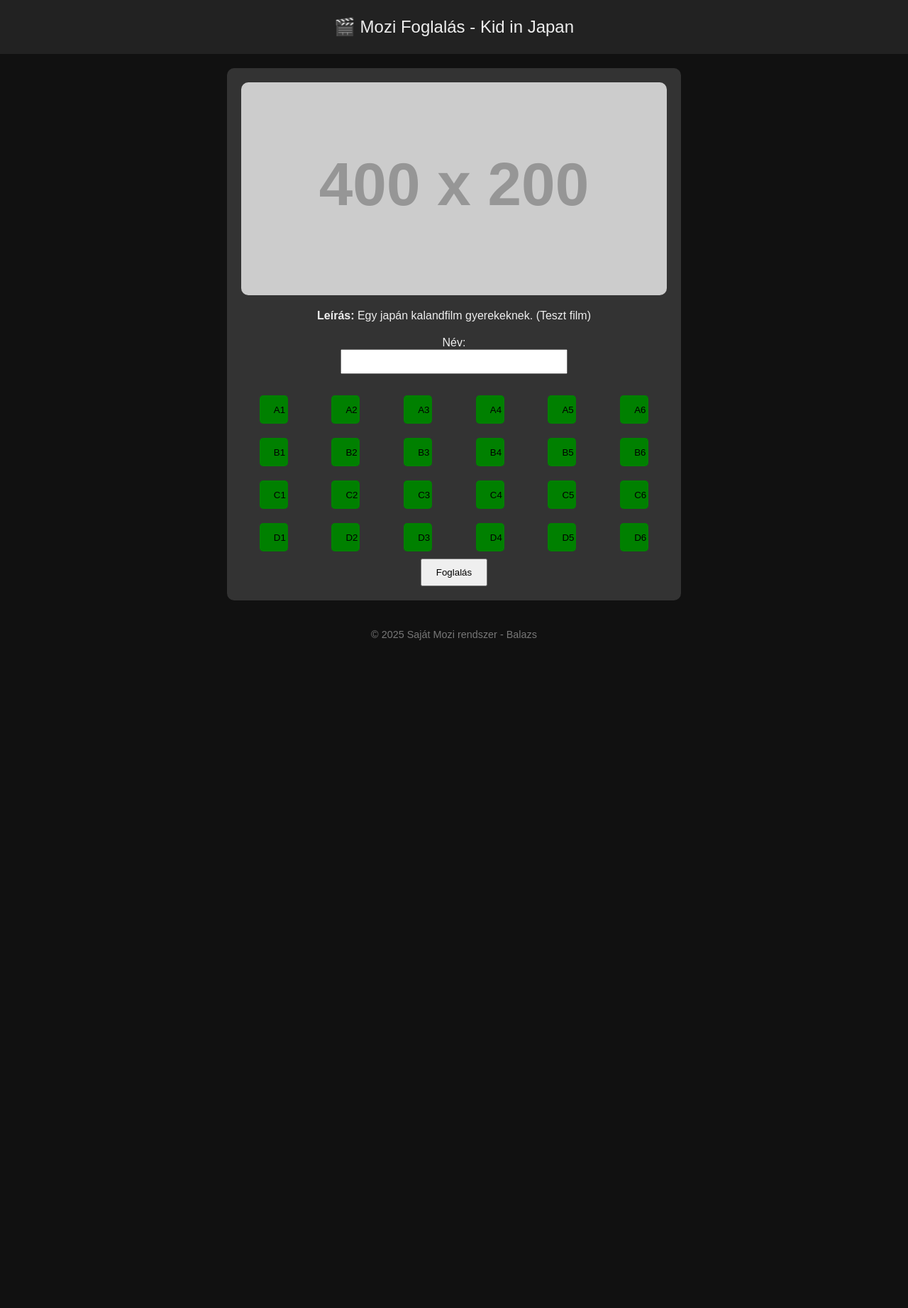
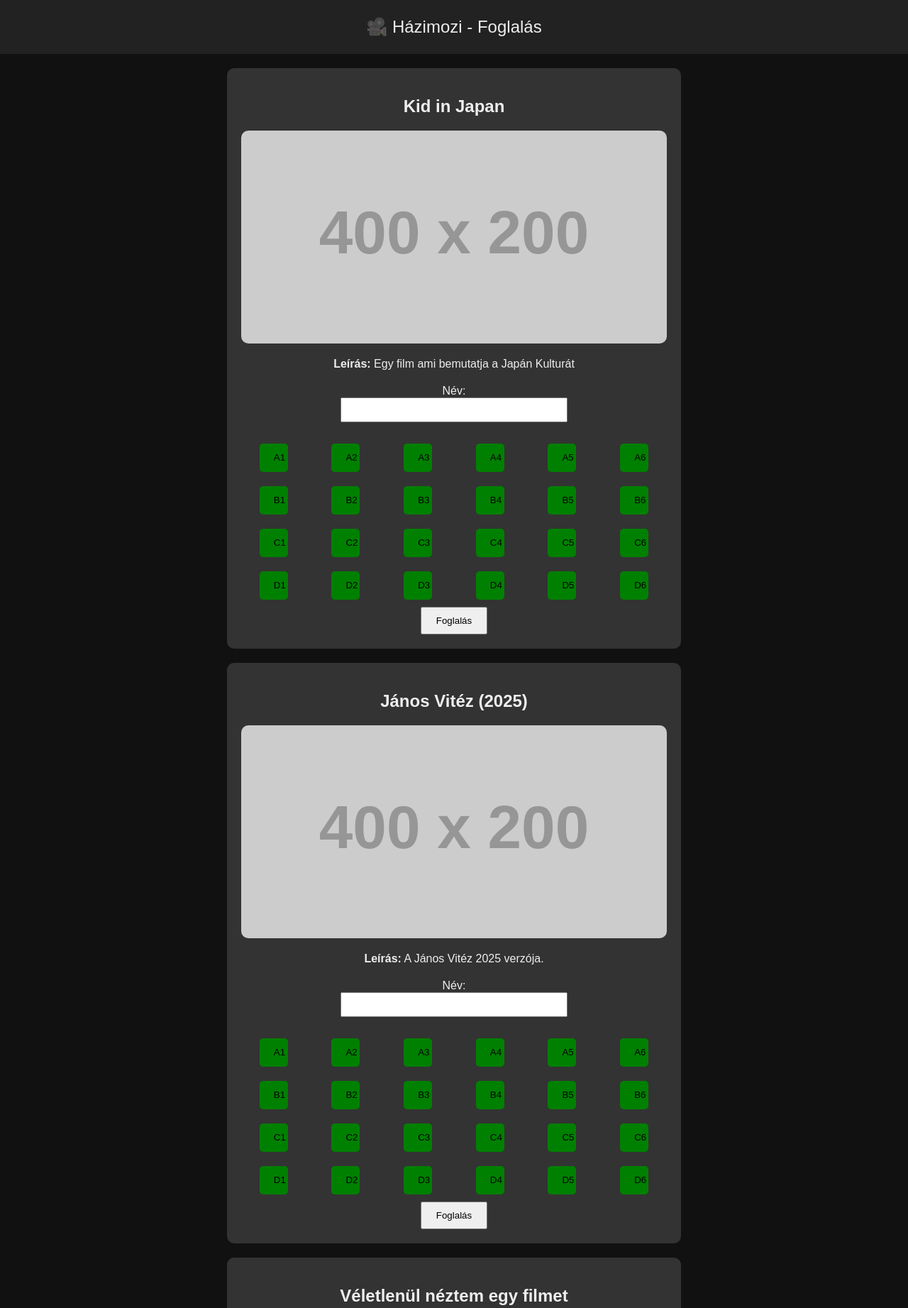
Before and after one commit to szuper1212856/Movie-booking-, a plain HTML site: page index.html in a window 1280 px wide. Shown: the top 1843 px of the page at 71% size. Before the commit the page ends 902 px from the top, so only its background shows below. Drawn offline with Linux system fonts and the light colour scheme; placeholder pictures from the web are drawn by us.

Commit message:
Update index.html

```diff
--- a/index.html
+++ b/index.html
@@ -3,7 +3,7 @@
 <head>
   <meta charset="UTF-8">
   <meta name="viewport" content="width=device-width, initial-scale=1.0">
-  <title>Mozi Foglalás - Kid in Japan</title>
+  <title>Házimozi - Foglalás</title>
   <style>
     body {
       font-family: Arial, sans-serif;
@@ -67,65 +67,93 @@
 </head>
 <body>
   <header>
-    🎬 Mozi Foglalás - Kid in Japan
+    🎥 Házimozi - Foglalás
   </header>
 
-  <div class="movie">
-    <img src="https://via.placeholder.com/400x200" alt="Kid in Japan" style="width: 100%; border-radius: 10px;">
-    <p><strong>Leírás:</strong> Egy japán kalandfilm gyerekeknek. (Teszt film)</p>
-
-    <form id="bookingForm">
-      <label for="name">Név:</label><br>
-      <input type="text" id="name" name="name" required><br>
-
-      <div class="seats" id="seatGrid"></div>
-
-      <button type="submit">Foglalás</button>
-    </form>
-  </div>
+  <div id="movies"></div>
 
   <footer>
     &copy; 2025 Saját Mozi rendszer - Balazs
   </footer>
 
   <script>
-    const rows = 4;
-    const cols = 6;
-    const bookedSeats = JSON.parse(localStorage.getItem("bookings") || "[]");
+    const movies = [
+      {
+        title: "Kid in Japan",
+        desc: "Egy film ami bemutatja a Japán Kulturát",
+        img: "https://via.placeholder.com/400x200",
+        key: "kidinjapan"
+      },
+      {
+        title: "János Vitéz (2025)",
+        desc: "A János Vitéz 2025 verzója.",
+        img: "https://via.placeholder.com/400x200?text=Janos+Vitez",
+        key: "janosvitez"
+      },
+      {
+        title: "Véletlenül néztem egy filmet",
+        desc: "Kérdezd meg a mozi főnököt",
+        img: "https://via.placeholder.com/400x200?text=Veletlen+Film",
+        key: "veletlenfilm"
+      }
+    ];
 
-    const seatGrid = document.getElementById("seatGrid");
+    const container = document.getElementById("movies");
+
+    movies.forEach(movie => {
+      const div = document.createElement("div");
+      div.className = "movie";
+      div.innerHTML = `
+        <h2>${movie.title}</h2>
+        <img src="${movie.img}" alt="${movie.title}" style="width: 100%; border-radius: 10px;">
+        <p><strong>Leírás:</strong> ${movie.desc}</p>
+        <form data-key="${movie.key}">
+          <label for="name-${movie.key}">Név:</label><br>
+          <input type="text" id="name-${movie.key}" required><br>
+          <div class="seats"></div>
+          <button type="submit">Foglalás</button>
+        </form>
+      `;
+
+      const seatGrid = div.querySelector(".seats");
+      const rows = 4, cols = 6;
+      const bookings = JSON.parse(localStorage.getItem("bookings-" + movie.key) || "[]");
+
       for (let row = 0; row < rows; row++) {
         for (let col = 0; col < cols; col++) {
           const seatId = `${String.fromCharCode(65 + row)}${col + 1}`;
           const seat = document.createElement("button");
           seat.textContent = seatId;
           seat.classList.add("seat");
-        if (bookedSeats.find(b => b.seat === seatId)) {
+          if (bookings.find(b => b.seat === seatId)) {
             seat.classList.add("booked");
             seat.disabled = true;
           }
           seat.dataset.seat = seatId;
           seat.addEventListener("click", function(e) {
-          document.querySelectorAll(".seat.selected").forEach(s => s.classList.remove("selected"));
+            seatGrid.querySelectorAll(".seat.selected").forEach(s => s.classList.remove("selected"));
             seat.classList.add("selected");
           });
           seatGrid.appendChild(seat);
         }
       }
 
-    document.getElementById("bookingForm").addEventListener("submit", function(e) {
+      div.querySelector("form").addEventListener("submit", function(e) {
         e.preventDefault();
-      const name = document.getElementById("name").value.trim();
-      const selected = document.querySelector(".seat.selected");
+        const nameInput = this.querySelector("input");
+        const name = nameInput.value.trim();
+        const selected = seatGrid.querySelector(".seat.selected");
         if (!name || !selected) {
           alert("Kérjük adja meg a nevét és válasszon egy széket.");
           return;
         }
-      const seatId = selected.dataset.seat;
-      bookedSeats.push({ name, seat: seatId });
-      localStorage.setItem("bookings", JSON.stringify(bookedSeats));
-      alert(`Sikeres foglalás: ${seatId}`);
+        bookings.push({ name, seat: selected.dataset.seat });
+        localStorage.setItem("bookings-" + movie.key, JSON.stringify(bookings));
+        alert(`Sikeres foglalás: ${selected.dataset.seat}`);
         location.reload();
+      });
+
+      container.appendChild(div);
     });
   </script>
 </body>
```
Lines whose indentation alone changed are shown as unchanged.
